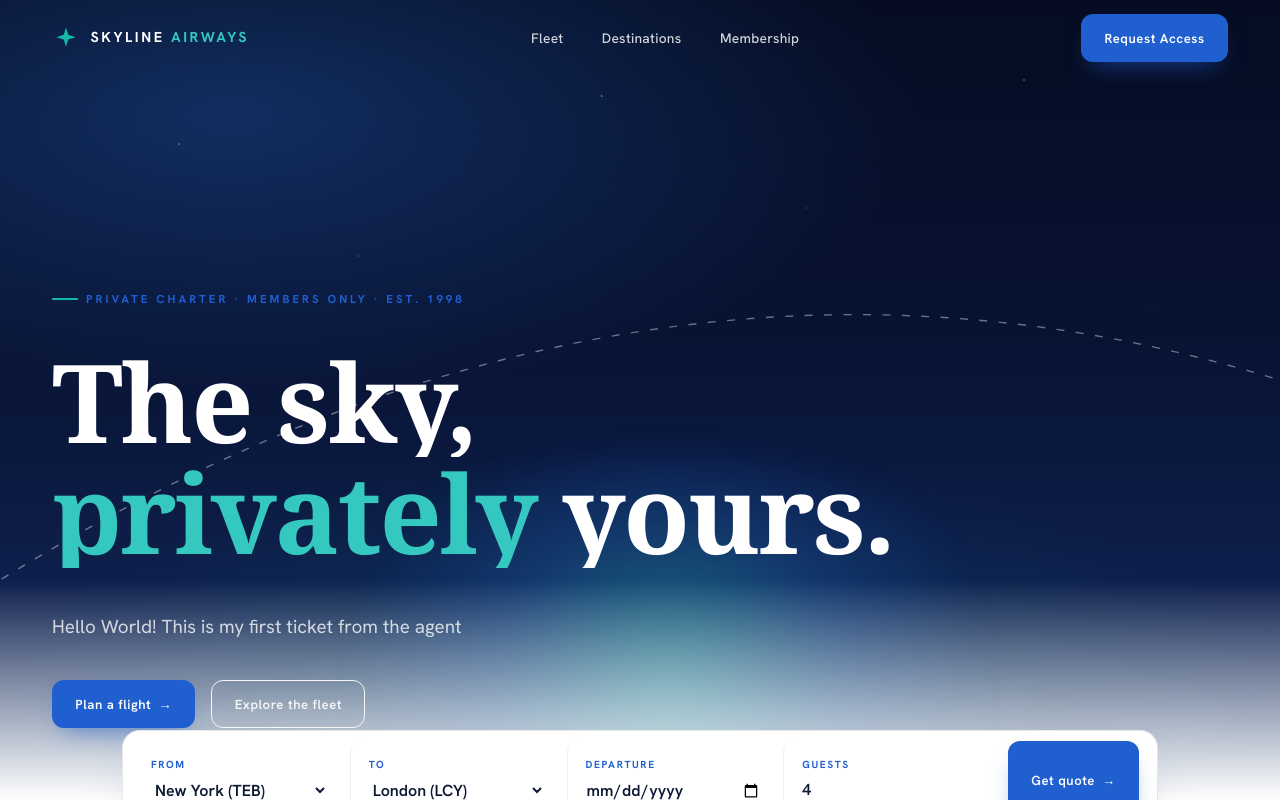
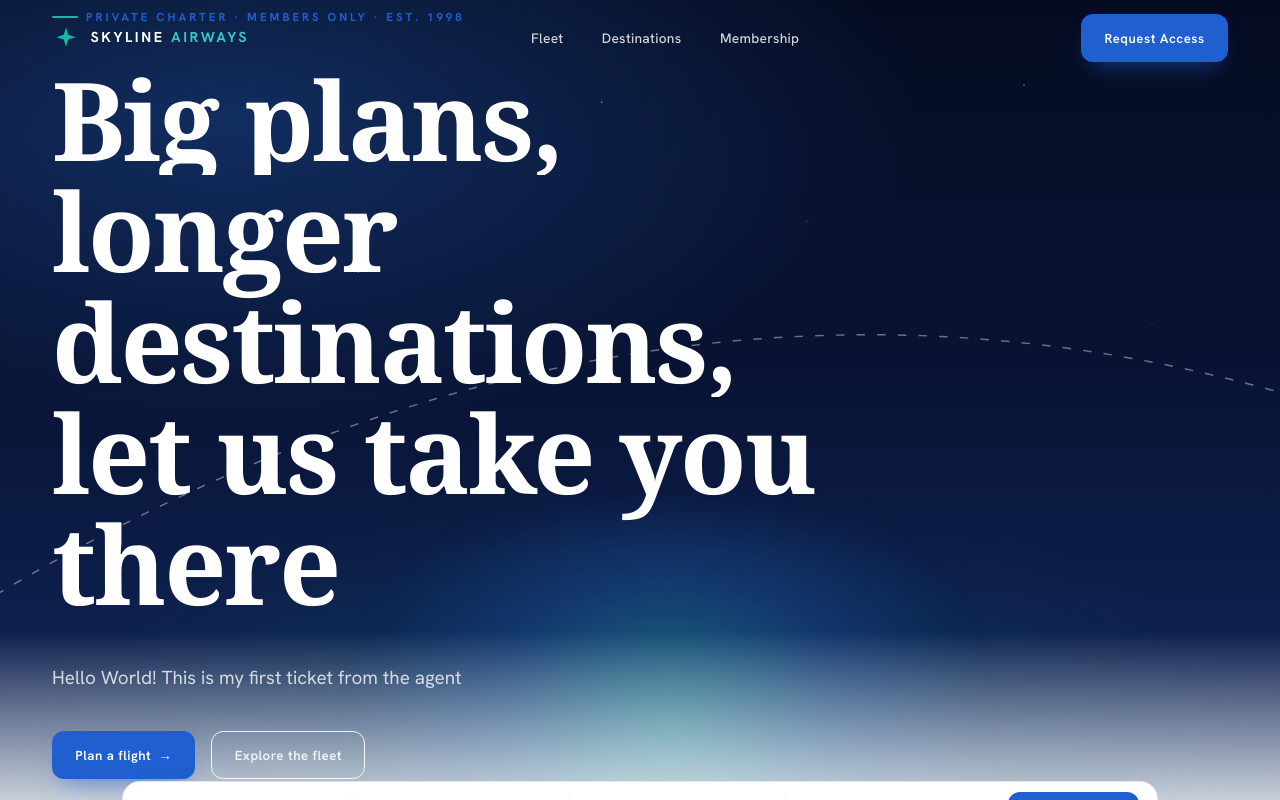
Before and after one commit to zeal-noahHoffman/Demo-Project, a React (Vite) app: page / in a window 1280 px wide. Shown: the top 800 px of the page. Built offline with nearby package versions, Linux system fonts and the light colour scheme.

Commit message:
feat(KAN-18): Change the hero text

```diff
--- a/src/App.jsx
+++ b/src/App.jsx
@@ -111,8 +111,9 @@ function Hero() {
         </span>
 
         <h1 className="serif hero__title">
-          <span className="line"><span className="reveal-load" style={{ animationDelay: ".25s" }}>The sky,</span></span>
-          <span className="line"><span className="reveal-load" style={{ animationDelay: ".4s" }}><em>privately</em> yours.</span></span>
+          <span className="line"><span className="reveal-load" style={{ animationDelay: ".25s" }}>Big plans,</span></span>
+          <span className="line"><span className="reveal-load" style={{ animationDelay: ".4s" }}>longer destinations,</span></span>
+          <span className="line"><span className="reveal-load" style={{ animationDelay: ".55s" }}>let us take you there</span></span>
         </h1>
 
         <p className="hero__lede fade-load" style={{ animationDelay: ".7s" }}>
```
